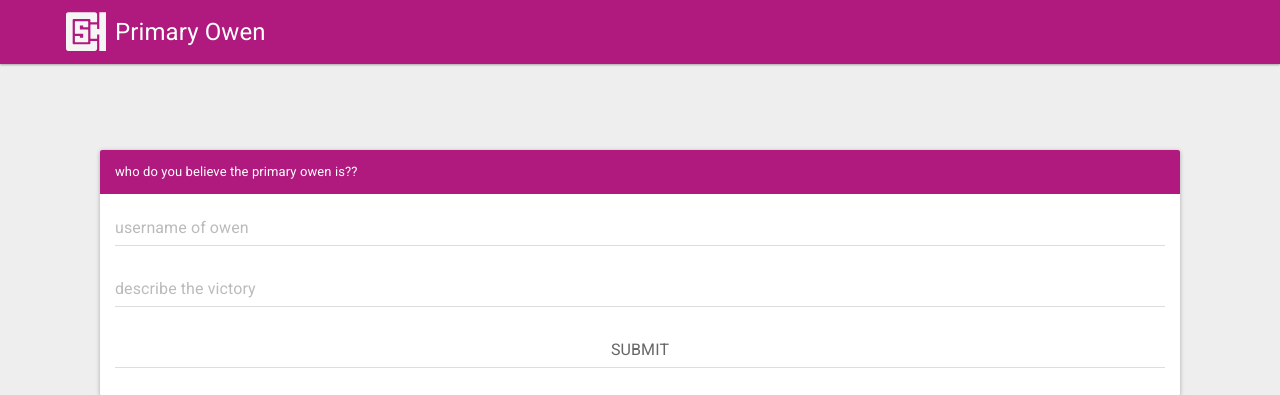
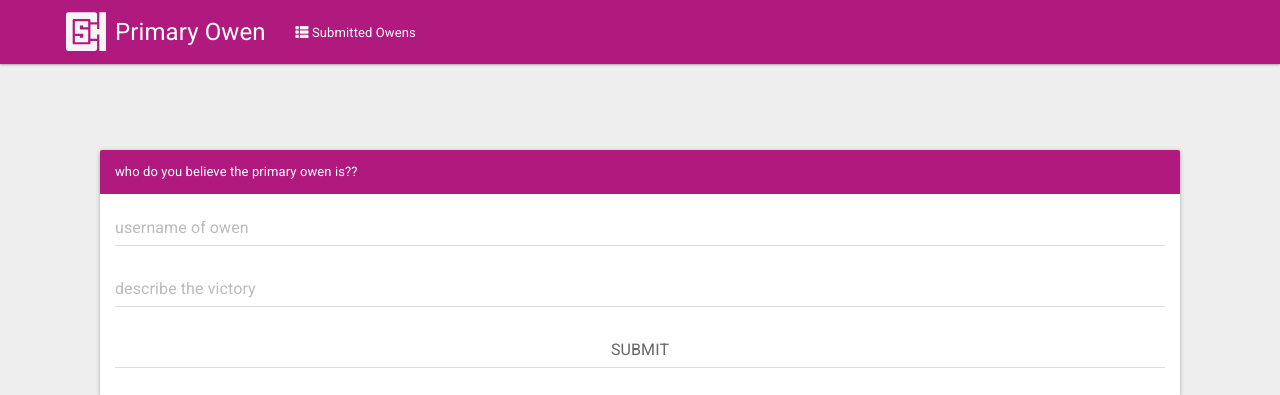
Before and after one commit to wgahnagl/primaryOwenTracker, a Flask app: page /submission in a window 1280 px wide. Shown: the top 395 px of the page. Run offline with Flask 2, Linux system fonts and the light colour scheme; some libraries are stand-ins or nearby versions.

Commit message:
added submitted owens page!

```diff
--- a/primaryOwenTracker/__init__.py
+++ b/primaryOwenTracker/__init__.py
@@ -49,6 +49,16 @@ def main():
 def submission():
    return render_template('submission.html')
 
+@app.route("/submitted_owens")
+def submitted_owens():
+    owens = master.query.all()
+    return render_template('submitted_owens.html', submitted_owens=owens)
+
+@app.route("/all_submitted_owens", methods=['GET'])
+def all_submitted_owens():
+    owens = master.query.all()
+    return jsonify(parse_as_json(owens))
+
 @app.route("/owen_history", methods=['GET'])
 def all_owens():
     owens = moderated_owens.query.all()
--- a/primaryOwenTracker/templates/base.html
+++ b/primaryOwenTracker/templates/base.html
@@ -22,6 +22,14 @@
             <div class="navbar-header">
                 <a class="navbar-brand" href="/">Primary Owen</a>
             </div>
+            <ul class="nav navbar-nav">
+                    <li>
+                        <a href="/submitted_owens">
+                            <span class="glyphicon glyphicon-th-list"></span>
+                            Submitted Owens
+                        </a>
+                    </li>
+            </ul>
         </div>
     </nav>
 {% endblock %}
```
Also changed, not shown: primaryOwenTracker/templates/submitted_owens.html (added, +12 -0 lines), moderated_owens.db.
